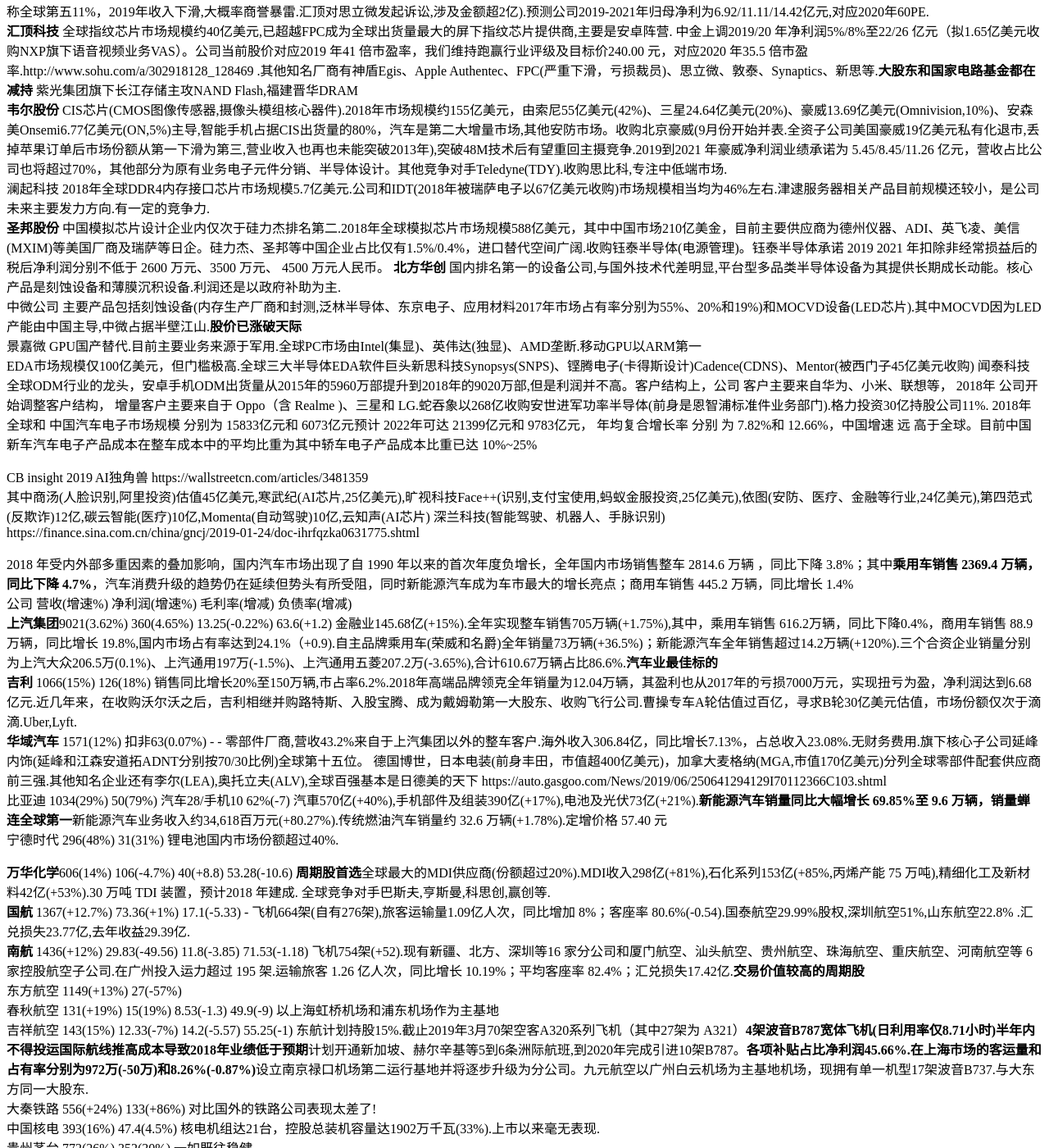
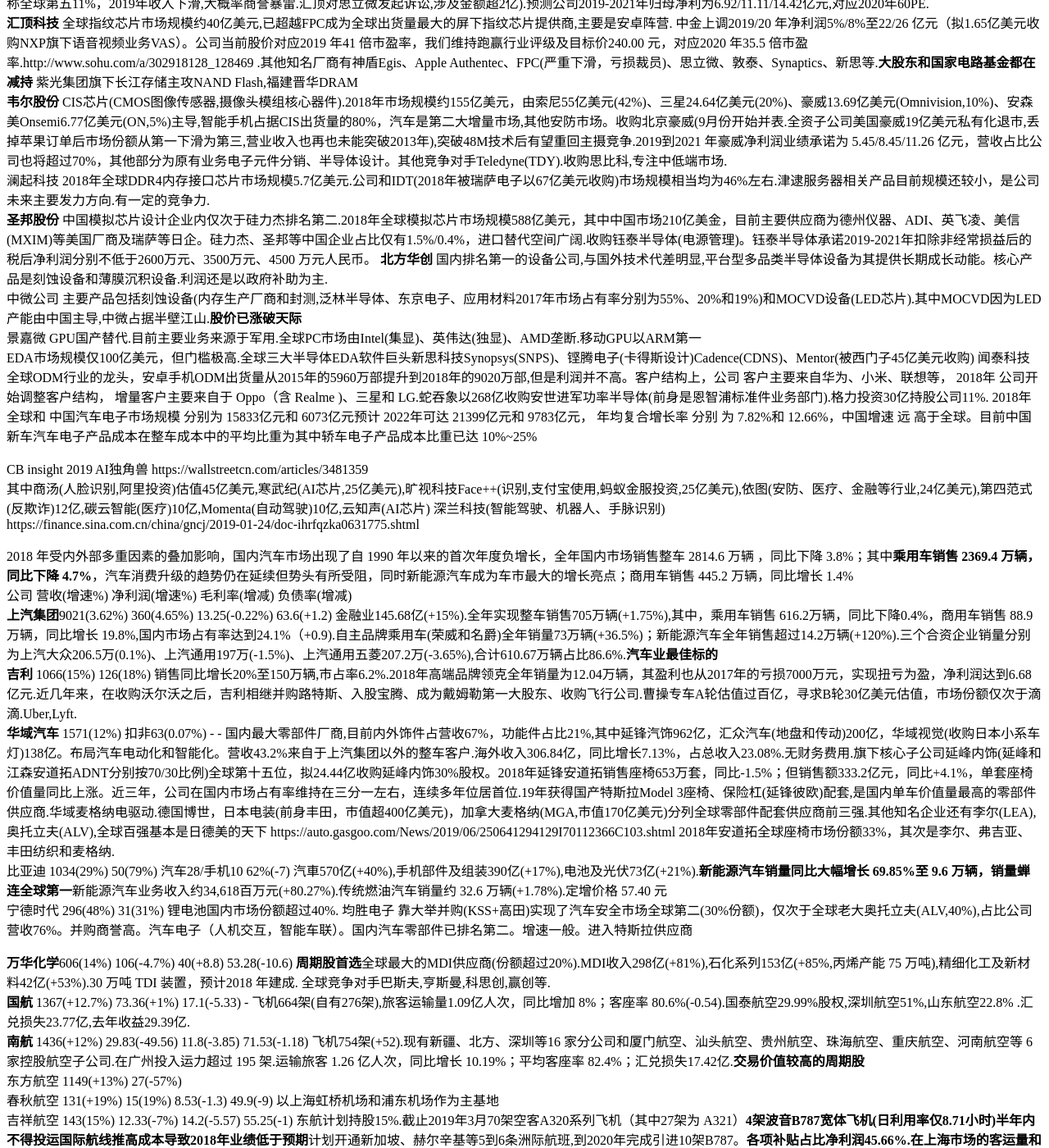
Before and after one commit to kingofhawks/kingofhawks.github.io, a Jekyll site: the page built from _posts/2020-02-08-重点上市公司2019年报汇总.md, in a window 1280 px wide and 1400 px high, scrolled down 11814 px. Shown: the whole window at 82% size. Built offline with Jekyll 4.4.1, drawn with Linux system fonts in a browser that asks for light colours; our own code applies the rules of GitHub Pages for plain Markdown files; some of the changed text lies outside the part shown.

Commit message:
update post

```diff
--- a/_posts/2020-02-08-重点上市公司2019年报汇总.md
+++ b/_posts/2020-02-08-重点上市公司2019年报汇总.md
@@ -6,7 +6,7 @@
 **长期跑输市场:贵州百灵,安科生物**
 **新增药明康德,迈瑞医疗,科大讯飞,普利制药**
 **港股:中国华融,信达,重庆农商行**
-剔除其他：超图软件,迈克生物,奇正藏药,宝莱特,现代制药,东阳光,伟星(大股东旗下资产复杂)。
+剔除其他：超图软件,迈克生物,奇正藏药,宝莱特,现代制药,东阳光,伟星(大股东旗下资产复杂)，华润双鹤，通化东宝(高质押),中国医药,安图生物。
 
 
 ETF:
@@ -164,7 +162,7 @@
 
 医疗器械：中国医疗器械市场销售规模从 2008 年的 659 亿元迅速增长至 2016 年的 3700 亿元，增长了近 5 倍，年均复合增速超过 20%。其中，医用医疗器械市场约为 2690亿元，约占 72.70%；家用医疗器械市场首次突破千亿元大关，约为 1010 亿元，占比 27.30%。
 迈瑞医疗    137(23%)      37(43%)     14.2(25%/10%)  **国内龙头,全球器械收入43名**生命信息与支持领域，国内市场占有率继续稳步上升超过60%，监护仪国内第一，全球前三,其它飞利浦和GE、麻醉机、除颤仪等产品进入了更多医院的重症、麻醉、急诊等科室.体外诊断领域(血球和生化).医学影像领域彩超、X射线.
-大博医疗    7.72(28%)     3.71(34%)    骨科ZBH.
+大博医疗    7.72(28%)     3.71(34%)    骨科ZBH.全球市场被强生、美敦力(MDT)、史赛克(SYK)、施乐辉(SNN)垄断.
 **健帆生物**10.16(41%)    4.02(41%)    0.46(73%/4.54%)      137(+3)   一次性使用血液灌流器9.25亿,占比91.23%(-1.6)、一次性使用血浆胆红素吸附器(肝病)4478万(+74%)、血液净化机841万、血液灌流机520万.**连续多年高增长,警惕造假**
 
 
@@ -184,11 +182,9 @@
 世界前十大IVD（罗氏、西门子、雅培、丹纳赫(贝克曼)、赛默飞世尓(热电公司与飞世尔合并而来)、BD、美艾利尔(POCT,已被雅培收购)、日本希森美康、生物梅里埃、奥森多医疗(强生))占据了全球近80%的市场.营收从20亿到110亿美元不等.
 目前全球体外诊断市场（包括仪器与试剂）主要由临床生化诊断、免疫诊断、分子诊断、微生物检测、血液学检测等部分构成，M&M 统计数据显示，免疫类产品在 2016年全球 IVD 市场规模中占比约 25%至 27%。由于体外诊断仪器的使用寿命一般超过 5 年，而试剂是一次性耗材，因此试剂在整个体外诊断市场中占据着绝大部分的份额，诊断试剂类耗材在2016 年全球 IVD 市场规模中占比达 80%，仪器类产品占比约 13.9%
 我国免疫诊断试剂近年来发展很快，占整个体外诊断试剂行业市场份额约为 29%，而发展较为成熟的生化诊断试剂依然占有重要的市场地位，达到 26%的市场份额，两者合计超过整个市场份额的一半，是我国体外诊断试剂市场中最重要的两类产品。血液学检测试剂市场份额为 12%，分子诊断占到 9%的市场份额，其它诊断试剂占到 24%的份额，包括了微生物检测试剂、床边检测等多种产品。
-安图生物    14(42%)         4.46(27%)     69(-4.76)      10              1.47(42%/10.54%)      649(+216)   IVD。免疫诊断试剂为主，发光,生化和微生物检测。试剂11.58亿(+28%),仪器1.79亿(+485%).
+**万孚生物**11.45(109%)    2.1(45%)      69.19(-0.28)   16               1.06(70%/9.24%)        398(+129)    公司国内市场份额约10%.POCT现场检测(传染病、毒品、慢性病、妊娠)2018年全球规模85亿美元.POCT市场约占整个IVD市场容量的11%，免疫诊断23%，血糖检测约占15%.强生、罗氏、拜耳在血糖领域领先，Alere、雅培等则在血气、心脏标志物等领域居于领先.全球龙头Alere(2016年营收23亿美元)已被雅培2017年以58亿美元收购。
+金域医学    37.9(17.7%)     1.88(10.8%)     40.75(-1.5)   47.48(-10)      2.56(7%/6.75%)        760  美国控股实验室Labcorp(LH市值177亿美元),奎斯特诊疗(DGX),IDXX.37家连锁实验室,国内诊断服务约40%市场份额,与POCT是竞争关系.
 迪安诊断   69(39%)         扣非3.29(49%)     服务43/商业26   -             IVD诊断产品代理商,体检连锁,CRO,移动医疗.已建与在建连锁实验室为38家(+7).诊断服务23亿(+22%),诊断产品44亿(+49%).健康体检业务达9824万(+35%).**连年并购渠道商形成商誉19.74亿占比净资产69%,减值1.16亿! 诊断服务增速明显放缓**
-**万孚生物**11.45(109%)    2.1(45%)      69.19(-0.28)   16               1.06(70%/9.24%)        398(+129)    POCT现场检测(传染病、毒品、慢性病、妊娠).POCT市场约占整个IVD市场容量的30%，其中血糖检测约占19%.强生、罗氏、拜耳在血糖领域领先，Alere、雅培等则在血气、心脏标志物等领域居于领先.
-基蛋生物    6.86(40%)        2.49(28%)       POCT,心血管和炎症领域.
-金域医学    37.9(17.7%)     1.88(10.8%)     40.75(-1.5)   47.48(-10)      2.56(7%/6.75%)        760 Labcorp,奎斯特诊疗(DGX),IDXX.37家连锁实验室,诊断服务老大,与POCT是竞争关系.
 我武生物    3.8(23%)        1.86(44%)       97(+0.73)     4.6               0.24(35%/6.27%)      50(-8)        国内唯一舌下脱敏粉尘螨滴剂及皮肤点刺诊断试剂盒,脱敏,小众市场
 艾德生物    4.39(33%)        1.26(34.7%)      92.36(-1.54)      -             0.78(54%/17.84%)    198(+51) 肿瘤精准医疗**分子诊断**,检测试剂和服务.
 
@@ -313,7 +304,7 @@
 **万科** 2976(22%)      337(20%)        6069(14.5%)   25.8(+6)     84.59(+0.61)  11%  2018年全国市场占有率为4.05%，提高0.09个百分点.结算面积 2,191.4 万平方米，同比增长 10.7%；实现结算收入 2,846.2 亿元，同比增长 22.1%；房地产业务的结算均价为 12,988 元/平方米（2017 年：11,765 元/平方米）住宅占比84.9%.万科物业98亿(+33%).物流地产万纬物流,普洛斯(PLD)第一大股东.宝能和安邦持股.
 恒大     4662(50%)      722(106%)         5513(10%)   与碧桂园都比较激进
 **中国海外发展**1713(3.3%) 449(10.1%)     3012.4亿港元(29.8%)
-**中国建筑**1.2(13.78%) 382(16%)        2986(+30%)    10.49(+0.38)/35(+5.9)  76.54(-2.25)   11%   安邦36亿股(19Q3).唯一一家超越2014年收盘价的建筑企业.拥有中海地产(55.99%)、中建地产两大房地产品牌,中海物业(61%)。持有物业1048万平方米，账面价值798亿。融资利率在一线房企中最低.ROE与一线房产公司相当.分红率3.3%，股利支付率略低17.3%.**上市以来营收和净利润保持10%以上增长，分红逐年提高，历年分红436亿vs融资120亿。历史表现远超基建工程指数**ENR"全球最大250家工程承包商“首位，“全球工程设计150强”榜单上位列第29位.截止至2019年Q3末，公司在手订单为41516亿元，是2018年收入的3.5倍。每年新签订单都大幅超过当年收入（新签订单/收入平均1.85倍左右），在手订单不断累积，订单保障倍数不断增加.PPP项目金额xx亿。中金维持公司“跑赢行业”评级及目标价7.8 元，对应7.2倍2020e P/E 和54%空间.对标法罗里奥、万喜(超过500亿美元)、ACS、布依格 http://www.sohu.com/a/234553226_818530
+**中国建筑**1.2(13.78%) 382(16%)        2986(+30%)    10.49(+0.38)/35(+5.9)  76.54(-2.25)   11%   安邦36亿股(19Q3).唯一一家超越2014年收盘价的建筑企业.拥有中海地产(55.99%)、中建地产两大房地产品牌,中海物业(61%)。持有物业1048万平方米，账面价值798亿。融资利率在一线房企中最低.ROE与一线房产公司相当.分红率3.3%，股利支付率略低17.3%.**上市以来营收和净利润保持10%以上增长，分红逐年提高，历年分红436亿vs融资120亿。历史表现远超基建工程指数**ENR"全球最大250家工程承包商“首位，“全球工程设计150强”榜单上位列第29位.截止至2019年Q3末，公司在手订单为41516亿元，是2018年收入的3.5倍。每年新签订单都大幅超过当年收入（新签订单/收入平均1.85倍左右），在手订单不断累积，订单保障倍数不断增加.PPP项目金额xx亿。中金维持公司“跑赢行业”评级及目标价7.8 元，对应7.2倍2020e P/E 和54%空间.对标法国万喜(超过500亿美元)、西班牙ACS、法国布依格、法罗里奥 http://www.sohu.com/a/234553226_818530
 **华润置地**1211(18.88%)  193(17%)       2106(22.3%)  2018年前10个月，华润置地商业已经实现77.26亿元的租金收入，同比增长28.4%
 **保利** 1945(32%)    189(20%)        4048亿(+30%)   32.49(+1.45)   77.97(+0.7)   市占率2.7%.地产金融板块，房地产基金管理规模1000亿元.保利物业
 **融创** 1247(89%)    165(50%)        4608.3(27%)   销售额排名行业第四名
@@ -330,7 +321,8 @@
 中航善达
 **雅戈尔** 96(-2%)        36(1139%)       84.89(+3.91)  服装66/地产46       地产,服装,投资三驾马车.服装56亿(+13%),净利润8.29亿(+9%).地产40亿(-18%),净利润10亿(-14%),集中在宁波和苏州,土地储备共4个，土地面积38.68万平方米，规划计容建筑面积77.90万平方米.投资收益32亿(+5%),净利润18亿.**163亿巨资豪赌中信股份145451万股(成本港币14,占比净资产67%),可供出售金融资产,全部抵押贷款180亿港币.金正大1.346亿股,联创电子2910万股,创业软件1200万股,美的置业5%,市值总计278亿.权益法记账两家:宁波银行第三大股东7.94亿股15.25%(+2),浙商财险21%第二大股东(营收36亿,增长7.5%,亏损9亿，多次被处罚).持股中石油管道1.32%(成本30亿,分红1.7亿),银联商务估值200亿持股1.48%,宁波汉麻生物科技有限公司30%,新疆雅戈尔农业科技56%(棉纺),未上市权益合计53亿.股权投资合计市值332亿.财务费用11.6亿(-2%),流动负债407亿(+86%).昆仑持股12.33%尚未减持**计划品牌服装业务营业收入较上年同期增长 10%-15%，地产板块营业收入较上年同期增长30%以上，实现预售收入100亿元，较上年同期增长20%以上.**财技足,基本不从市场融资，每年大手笔分红超过利润的40%.拟使用25到50亿元的自有资金，以不超过人民币10.00元/股的价格回购公司股份后注销**             欧派家居  115(18%)         15.72(20.9%)       34.54(-1.91)    35.6(-12.4)    橱柜57亿(+7%),衣柜41亿(+25%),木门4.5亿(50%),卫浴4.7亿(47%).
 **索菲亚**73(18%)         9.6(5.77%)          38(+1.59)       37(-)  **全屋定制龙头.行业增速明显下滑,产品线布局最完整**门店合计3558.衣柜60亿(+17%),占比83%(-1%).司米橱柜7亿(+20%,扭亏为盈),家具3.33亿(+16%).索菲亚华鹤门业(持股51%)双品牌米兰纳\华鹤木门营收1.58亿(+116%),亏损1949万.宁基智能营收8383万.成立恒大索菲亚(持股60%)合资公司进入精装领域(在建).****对标宜家\日本宜得利\韩国汉森等.http://www.jiemian.com/article/1429783.html
-三棵树              参考宣伟,PPG大师漆，阿克苏诺贝尔（多乐士)，立邦(日本)
+三棵树       国内市场第二梯队,工程漆和家装漆为主,收购大禹进入防水市场.全球第一梯队都是全行业(建筑、航空、汽车、船舶等)布局：宣伟(500亿美元市值),PPG大师漆(300亿)，阿克苏诺贝尔（多乐士，市值约200亿美元)，日本立邦涂料(市值约千亿人民币,27亿美元收购澳洲多乐士),亚洲涂料(印度，市值超200亿美元),立帕麦(RPM),艾仕得(AXTA).而目前我国涂料行业集中度（ CR 8:15%与 发达国家（ 全球 CR10:55 相去甚远 ，未来整合空间极大 http://www.sohu.com/a/333455920_425738
+东方雨虹     防水市场公司目前市占率约9%，遥遥领先行业第二市占率约2%,横向培育保温、涂料、砂浆等高协同性业务.
 
 世邦魏理仕、高力国际、仲量联行、第一太平戴维斯、戴德梁行被称为全球五大物业管理公司
 国内物业公司排名https://fdc.fang.com/news/zt/201905/2019wybq.html
@@ -355,12 +347,19 @@
 
 TMT
 公司       营收(增速%)      净利润(增速%)    毛利率(增减)
+阿里巴巴
+腾讯
+美团
+小米
+金蝶
+用友
 **海康威视**498(19%)        113(20%)       41.58(+1.48)    全球最大的安防厂商,行业垄断地位,业绩持续高增长,无财务费用
 **立讯精密**358(57%)        27.22(61%)      22(+0.37)       全球连接器厂商老大泰科电子(TE),安费诺(APH),莫仕(72亿美元被科氏工业收购).立讯精密排名第8位，是唯一进入前十的大陆企业.消费电子占比74.77%(+76%),电脑占比10%(-14%),汽车4.82%(+52%),通讯6%(+30%).外销占比89%(+65%).苹果TWS耳机供应商**警惕每年50%+增长**
 光环新网   60(47%)         6.67(53%)       20.53(-6.41)       **运营AWS北京区域**.云计算43亿(+52%),占比72%,IDC24%.中金云网从事云计算服务\数据中心外包,营收6.3亿,利润2.18亿.95倍溢价收购的无双科技的主营业务为搜索引擎营销及相关服务,营收13亿,利润0.84亿.科信盛彩.上海嘉定\房山\昆山云计算基地可供运营3万个机柜,规划10万个机柜.**收购来的公司利润占比超过了70%,不排除无双科技可能在业绩承诺期后出现营业利润下滑的风险.商誉24亿,占比净资产32%.应收占比逐年攀升至15%**
-卫宁健康  9.5(26.7%)       5.18(240%)       54(+0.24)      30            医院和卫生管理机构.扣非后1.64亿(18%)
+**卫宁健康**  9.5(26.7%)       5.18(240%)       54(+0.24)  阿里持股5%.医院HIS,医技管理系统和卫生管理机构信息系统.对标Cerner(CERN,市值超200亿美元)
 科大讯飞  79(45%)        5.4(24%)  上市AI第一股，估值太离谱,参股商汤、寒武纪、优必选(机器人)等.
 **广联达** 29(23%)         4.39(-7%)        -     造价20亿(+25%),其中新签工程计价、造价、信息云合同金额为6.55亿(+274%)，本年度确认3.7亿元(+717%).施工(智慧工地+BIM)6.59亿(+18%),工程信息2.2亿(+57%),海外1.23亿(+2%).BIM1亿(+100%).“云+端”模式转变.美国硅谷大数据研究中心.广联达金融服务平台.新设北京广联达征信.发放小额贷款8.37亿元(+108%).在全国 11个试点地区稳步推行工程造价业务的云转型试点SaaS模式，19年计划扩大到21个试点。与国泰基本无业务重叠.
+华宇软件
 
 半导体：https://xueqiu.com/9098011423/137263964 2018 年全球半导体行业销售额达到4688亿美元，其中全球半导体设备销售额达到 646 亿美元，占整个半导体销售额的14%.美国应用材料(AMAT,17%)，荷兰阿斯麦(ASML,16%,垄断光刻机75%全球份额)，日本东电(13.45%),泛林/拉姆研究(LRCX,13.4%,刻蚀设备全球50%)和美国科磊(KLAC,5.19%)五家厂商合计占据全球 超过 65% 的 市场份额.半导体设备的最核心的几类分别是：刻蚀设备（24%），光刻显影设备（23%），薄膜沉积设备（18%），CMP/表面处理/清洁（13%）
 2018年全球存储器销售额为1579.67亿美元，占半导体市场20%到30%，我国存储器市场占比全球超过一半。其中DRAM占比存储器59%，NAND占比40%，NOR仅占比1%(2018年全球市场仅29.3亿美元)。DRAM市场由三星(40%)、SK海力士(30%)、美光(20%)等把持90%份额,NAND市场由三星(35%)、东芝(19%)、西数(15%)、美光(13%)、 SK 海力士(11%)五家厂商市场等把持90%.
@@ -371,7 +370,7 @@
 紫光集团旗下长江存储主攻NAND Flash,福建晋华DRAM
 **韦尔股份** CIS芯片(CMOS图像传感器,摄像头模组核心器件).2018年市场规模约155亿美元，由索尼55亿美元(42%)、三星24.64亿美元(20%)、豪威13.69亿美元(Omnivision,10%)、安森美Onsemi6.77亿美元(ON,5%)主导,智能手机占据CIS出货量的80%，汽车是第二大增量市场,其他安防市场。收购北京豪威(9月份开始并表.全资子公司美国豪威19亿美元私有化退市,丢掉苹果订单后市场份额从第一下滑为第三,营业收入也再也未能突破2013年),突破48M技术后有望重回主摄竞争.2019到2021 年豪威净利润业绩承诺为 5.45/8.45/11.26 亿元，营收占比公司也将超过70%，其他部分为原有业务电子元件分销、半导体设计。其他竞争对手Teledyne(TDY).收购思比科,专注中低端市场.
 澜起科技  2018年全球DDR4内存接口芯片市场规模5.7亿美元.公司和IDT(2018年被瑞萨电子以67亿美元收购)市场规模相当均为46%左右.津逮服务器相关产品目前规模还较小，是公司未来主要发力方向.有一定的竞争力.
-**圣邦股份** 中国模拟芯片设计企业内仅次于硅力杰排名第二.2018年全球模拟芯片市场规模588亿美元，其中中国市场210亿美金，目前主要供应商为德州仪器、ADI、英飞凌、美信(MXIM)等美国厂商及瑞萨等日企。硅力杰、圣邦等中国企业占比仅有1.5%/0.4%，进口替代空间广阔.收购钰泰半导体(电源管理)。钰泰半导体承诺 2019 2021 年扣除非经常损益后的税后净利润分别不低于 2600 万元、3500 万元、 4500 万元人民币。
+**圣邦股份** 中国模拟芯片设计企业内仅次于硅力杰排名第二.2018年全球模拟芯片市场规模588亿美元，其中中国市场210亿美金，目前主要供应商为德州仪器、ADI、英飞凌、美信(MXIM)等美国厂商及瑞萨等日企。硅力杰、圣邦等中国企业占比仅有1.5%/0.4%，进口替代空间广阔.收购钰泰半导体(电源管理)。钰泰半导体承诺2019-2021年扣除非经常损益后的税后净利润分别不低于2600万元、3500万元、4500 万元人民币。
 **北方华创**  国内排名第一的设备公司,与国外技术代差明显,平台型多品类半导体设备为其提供长期成长动能。核心产品是刻蚀设备和薄膜沉积设备.利润还是以政府补助为主.
 中微公司  主要产品包括刻蚀设备(内存生产厂商和封测,泛林半导体、东京电子、应用材料2017年市场占有率分别为55%、20%和19%)和MOCVD设备(LED芯片).其中MOCVD因为LED产能由中国主导,中微占据半壁江山.**股价已涨破天际**
 景嘉微  GPU国产替代.目前主要业务来源于军用.全球PC市场由Intel(集显)、英伟达(独显)、AMD垄断.移动GPU以ARM第一
@@ -388,9 +387,10 @@
 公司        营收(增速%)      净利润(增速%)   毛利率(增减)       负债率(增减)
 **上汽集团**9021(3.62%)      360(4.65%)     13.25(-0.22%)    63.6(+1.2)   金融业145.68亿(+15%).全年实现整车销售705万辆(+1.75%),其中，乘用车销售 616.2万辆，同比下降0.4%，商用车销售 88.9万辆，同比增长 19.8%,国内市场占有率达到24.1%（+0.9).自主品牌乘用车(荣威和名爵)全年销量73万辆(+36.5%)；新能源汽车全年销售超过14.2万辆(+120%).三个合资企业销量分别为上汽大众206.5万(0.1%)、上汽通用197万(-1.5%)、上汽通用五菱207.2万(-3.65%),合计610.67万辆占比86.6%.**汽车业最佳标的**
 **吉利**      1066(15%)       126(18%)  销售同比增长20%至150万辆,市占率6.2%.2018年高端品牌领克全年销量为12.04万辆，其盈利也从2017年的亏损7000万元，实现扭亏为盈，净利润达到6.68亿元.近几年来，在收购沃尔沃之后，吉利相继并购路特斯、入股宝腾、成为戴姆勒第一大股东、收购飞行公司.曹操专车A轮估值过百亿，寻求B轮30亿美元估值，市场份额仅次于滴滴.Uber,Lyft.
-**华域汽车** 1571(12%)         扣非63(0.07%)    -    -  零部件厂商,营收43.2%来自于上汽集团以外的整车客户.海外收入306.84亿，同比增长7.13%，占总收入23.08%.无财务费用.旗下核心子公司延峰内饰(延峰和江森安道拓ADNT分别按70/30比例)全球第十五位。   德国博世，日本电装(前身丰田，市值超400亿美元)，加拿大麦格纳(MGA,市值170亿美元)分列全球零部件配套供应商前三强.其他知名企业还有李尔(LEA),奥托立夫(ALV),全球百强基本是日德美的天下 https://auto.gasgoo.com/News/2019/06/250641294129I70112366C103.shtml
+**华域汽车** 1571(12%)         扣非63(0.07%)    -    -  国内最大零部件厂商,目前内外饰件占营收67%，功能件占比21%,其中延锋汽饰962亿，汇众汽车(地盘和传动)200亿，华域视觉(收购日本小系车灯)138亿。布局汽车电动化和智能化。营收43.2%来自于上汽集团以外的整车客户.海外收入306.84亿，同比增长7.13%，占总收入23.08%.无财务费用.旗下核心子公司延峰内饰(延峰和江森安道拓ADNT分别按70/30比例)全球第十五位，拟24.44亿收购延峰内饰30%股权。2018年延锋安道拓销售座椅653万套，同比-1.5%；但销售额333.2亿元，同比+4.1%，单套座椅价值量同比上涨。近三年，公司在国内市场占有率维持在三分一左右，连续多年位居首位.19年获得国产特斯拉Model 3座椅、保险杠(延锋彼欧)配套,是国内单车价值量最高的零部件供应商.华域麦格纳电驱动.德国博世，日本电装(前身丰田，市值超400亿美元)，加拿大麦格纳(MGA,市值170亿美元)分列全球零部件配套供应商前三强.其他知名企业还有李尔(LEA),奥托立夫(ALV),全球百强基本是日德美的天下 https://auto.gasgoo.com/News/2019/06/250641294129I70112366C103.shtml     2018年安道拓全球座椅市场份额33%，其次是李尔、弗吉亚、丰田纺织和麦格纳.
 比亚迪     1034(29%)        50(79%)        汽车28/手机10       62%(-7)    汽車570亿(+40%),手机部件及组装390亿(+17%),电池及光伏73亿(+21%).**新能源汽车销量同比大幅增长 69.85%至 9.6 万辆，销量蝉连全球第一**新能源汽车业务收入约34,618百万元(+80.27%).传统燃油汽车销量约 32.6 万辆(+1.78%).定增价格 57.40 元
 宁德时代   296(48%)         31(31%)   锂电池国内市场份额超过40%.
+均胜电子  靠大举并购(KSS+高田)实现了汽车安全市场全球第二(30%份额)，仅次于全球老大奥托立夫(ALV,40%),占比公司营收76%。并购商誉高。汽车电子（人机交互，智能车联）。国内汽车零部件已排名第二。增速一般。进入特斯拉供应商
 
 
 
```
Also changed, not shown: other parts of _posts/2020-02-08-重点上市公司2019年报汇总.md (+0 -7 lines).
